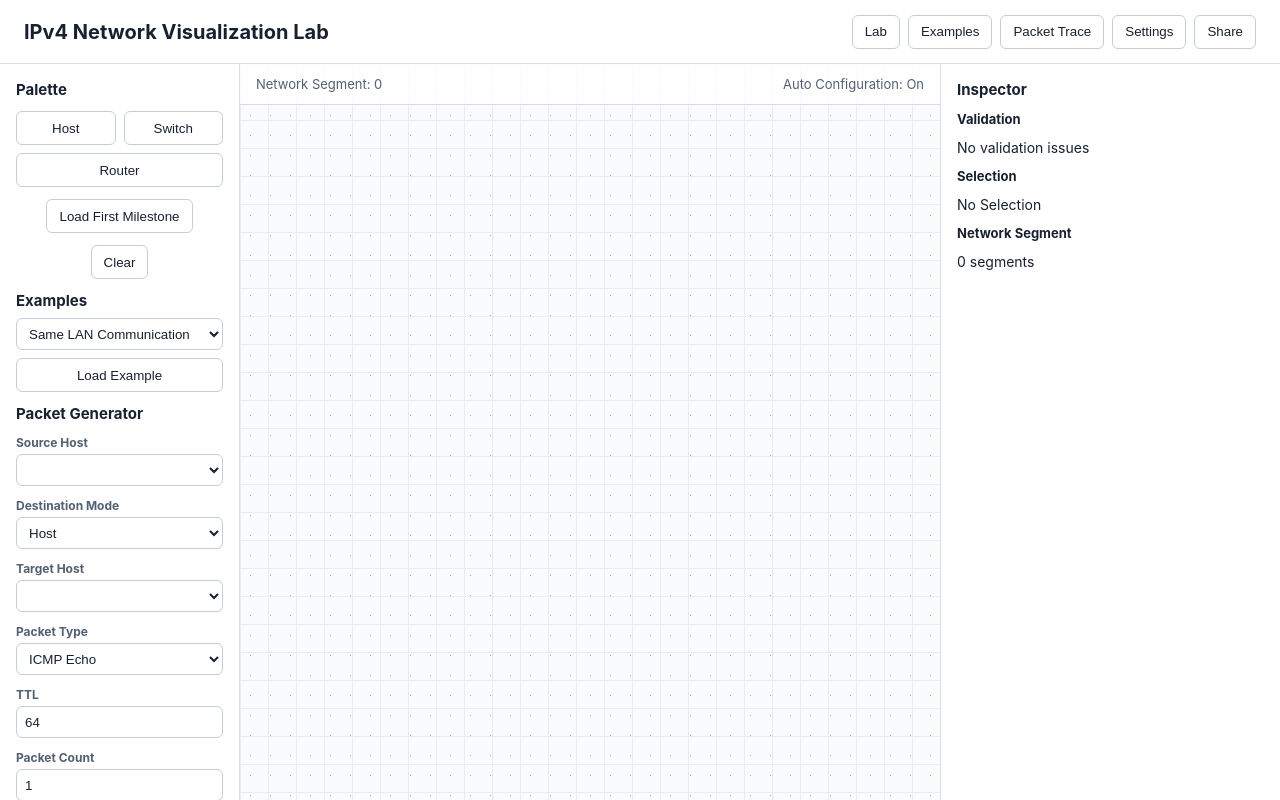
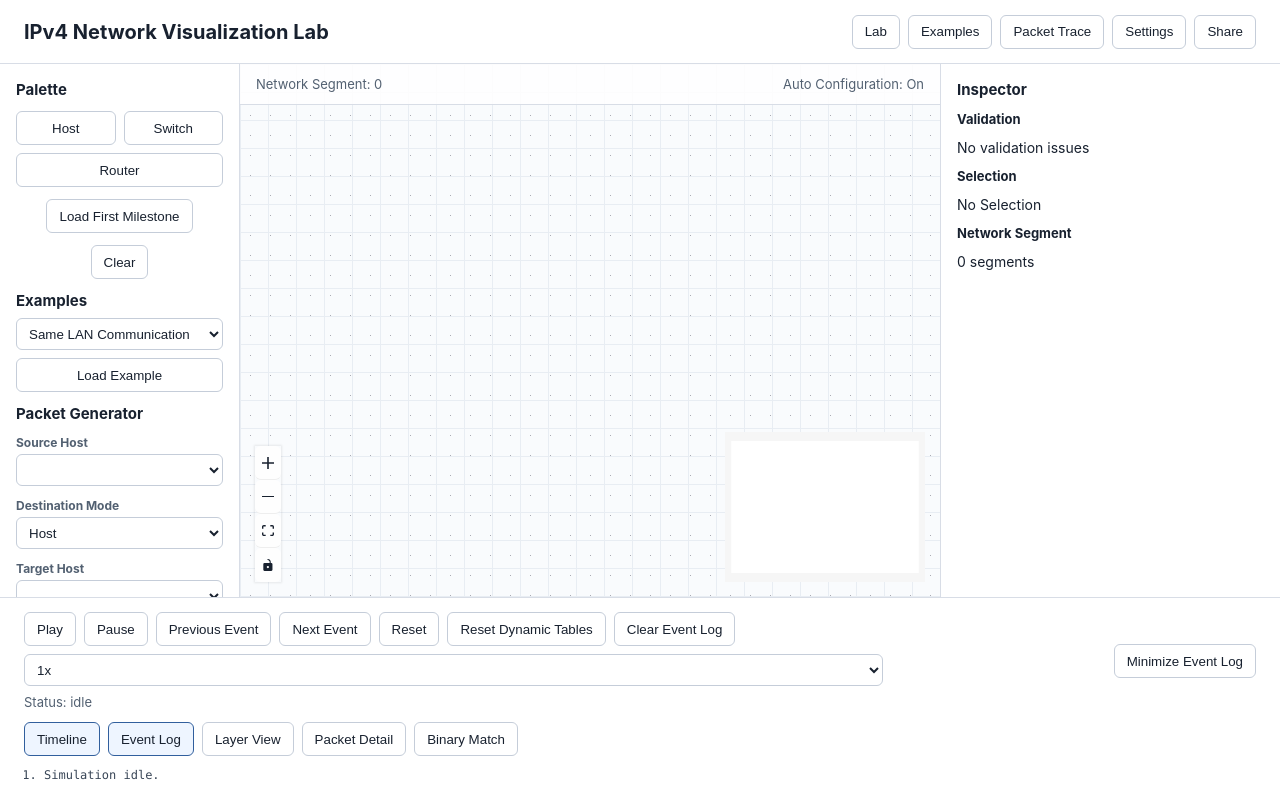
Before and after one commit to YubinMoon/Network-Lab, a React (Vite) app: page / in a window 1280 px wide. Shown: the top 800 px of the page. Built offline with nearby package versions, Linux system fonts and the light colour scheme.

Commit message:
fix: keep simulation panel visible

```diff
--- a/src/App.css
+++ b/src/App.css
@@ -1,7 +1,9 @@
 .lab-shell {
-  min-height: 100vh;
+  height: 100vh;
+  min-height: 0;
   display: grid;
-  grid-template-rows: auto 1fr auto;
+  grid-template-rows: auto minmax(0, 1fr) auto;
+  overflow: hidden;
   background: #f6f7f9;
   color: #18212f;
 }
@@ -70,12 +72,15 @@ input {
   min-height: 0;
   display: grid;
   grid-template-columns: minmax(180px, 240px) minmax(420px, 1fr) minmax(260px, 340px);
+  overflow: hidden;
 }
 
 .palette,
 .inspector {
   min-width: 0;
+  min-height: 0;
   padding: 16px;
+  overflow-y: auto;
   background: #ffffff;
 }
 
@@ -177,8 +182,9 @@ dd {
 
 .canvas {
   min-width: 0;
+  min-height: 0;
   display: grid;
-  grid-template-rows: auto 1fr;
+  grid-template-rows: auto minmax(0, 1fr);
   background:
     linear-gradient(#e8edf3 1px, transparent 1px),
     linear-gradient(90deg, #e8edf3 1px, transparent 1px),
@@ -187,7 +193,8 @@ dd {
 }
 
 .canvas .react-flow {
-  min-height: 100%;
+  height: 100%;
+  min-height: 0;
 }
 
 .canvas-toolbar {
@@ -216,6 +223,13 @@ dd {
 
 .network-node-card.selected {
   outline: 3px solid rgba(49, 95, 157, 0.28);
+}
+
+.network-node-card.active {
+  outline: 3px solid rgba(194, 105, 26, 0.42);
+  box-shadow:
+    0 0 0 5px rgba(194, 105, 26, 0.14),
+    0 10px 20px rgba(24, 33, 47, 0.08);
 }
 
 .network-node-card.host {
@@ -346,9 +360,36 @@ dd {
 .simulation-panel {
   display: grid;
   gap: 12px;
+  min-height: 0;
+  max-height: 34vh;
   padding: 14px 24px 18px;
   border-top: 1px solid #d8dde6;
+  overflow: hidden;
   background: #ffffff;
+}
+
+.simulation-panel.collapsed {
+  gap: 0;
+  padding-block: 10px;
+}
+
+.simulation-panel-header {
+  display: flex;
+  align-items: center;
+  justify-content: space-between;
+  gap: 12px;
+  min-width: 0;
+}
+
+.simulation-panel-content {
+  display: grid;
+  gap: 12px;
+  min-height: 0;
+  overflow: hidden;
+}
+
+.simulation-panel-header .simulation-controls {
+  min-width: 0;
 }
 
 .simulation-controls span {
@@ -369,7 +410,7 @@ dd {
 .event-log {
   display: grid;
   gap: 6px;
-  max-height: 160px;
+  max-height: min(20vh, 180px);
   margin: 0;
   padding: 0 0 0 20px;
   overflow: auto;
@@ -409,7 +450,7 @@ dd {
 .binary-match {
   display: grid;
   gap: 10px;
-  max-height: 180px;
+  max-height: min(20vh, 180px);
   overflow: auto;
   text-align: left;
 }
@@ -470,6 +511,16 @@ dd {
 }
 
 @media (max-width: 980px) {
+  body {
+    overflow: auto;
+  }
+
+  .lab-shell {
+    height: auto;
+    min-height: 100vh;
+    overflow: visible;
+  }
+
   .top-bar,
   .canvas-toolbar {
     align-items: flex-start;
@@ -478,10 +529,13 @@ dd {
 
   .workspace {
     grid-template-columns: 1fr;
+    overflow: visible;
   }
 
   .palette,
   .inspector {
+    max-height: none;
+    overflow: visible;
     border: 0;
     border-bottom: 1px solid #d8dde6;
   }
@@ -489,4 +543,13 @@ dd {
   .canvas {
     min-height: 420px;
   }
+
+  .simulation-panel {
+    max-height: none;
+  }
+
+  .simulation-panel-header {
+    align-items: flex-start;
+    flex-direction: column;
+  }
 }
--- a/src/components/canvas/NetworkCanvas.tsx
+++ b/src/components/canvas/NetworkCanvas.tsx
@@ -55,6 +55,7 @@ export function NetworkCanvas() {
         data: {
           label: node.name,
           nodeType: node.type,
+          active: currentEvent?.actorNodeId === node.id,
           interfaces: node.interfaces.map(
             (networkInterface) =>
               networkInterface.ipAddress && networkInterface.prefixLength
@@ -63,7 +64,7 @@ export function NetworkCanvas() {
           ),
         },
       })),
-    [selectedObject, topology.nodes],
+    [currentEvent, selectedObject, topology.nodes],
   )
   const flowEdges = useMemo<LabFlowEdge[]>(
     () =>
--- a/src/components/canvas/NetworkNodeCard.tsx
+++ b/src/components/canvas/NetworkNodeCard.tsx
@@ -13,7 +13,11 @@ export function NetworkNodeCard({
   variant,
 }: NetworkNodeCardProps) {
   return (
-    <div className={`network-node-card ${variant} ${selected ? 'selected' : ''}`}>
+    <div
+      className={`network-node-card ${variant} ${selected ? 'selected' : ''} ${
+        data.active ? 'active' : ''
+      }`}
+    >
       <Handle type="target" position={Position.Left} />
       <div className="node-title">{data.label}</div>
       <div className="node-kind">{nodeLabel(data.nodeType)}</div>
--- a/src/components/canvas/PacketToken.tsx
+++ b/src/components/canvas/PacketToken.tsx
@@ -6,7 +6,7 @@ export function PacketToken() {
   const currentEventIndex = useLabStore((state) => state.currentEventIndex)
   const currentEvent = simulationTrace?.events[currentEventIndex]
 
-  if (!currentEvent || currentEvent.type === 'host-subnet-check') {
+  if (!currentEvent) {
     return null
   }
 
@@ -26,6 +26,10 @@ export function PacketToken() {
 }
 
 function packetLabel(eventType: string): string {
+  if (eventType === 'host-subnet-check') {
+    return 'Host Check'
+  }
+
   if (eventType === 'arp-request-sent') {
     return 'ARP Request'
   }
@@ -34,6 +38,14 @@ function packetLabel(eventType: string): string {
     return 'ARP Reply'
   }
 
+  if (eventType.startsWith('switch-')) {
+    return 'Switching'
+  }
+
+  if (eventType.startsWith('router-')) {
+    return 'Routing'
+  }
+
   if (eventType === 'packet-dropped') {
     return 'Dropped'
   }
--- a/src/components/canvas/flowTypes.ts
+++ b/src/components/canvas/flowTypes.ts
@@ -5,6 +5,7 @@ export interface LabNodeData extends Record<string, unknown> {
   label: string
   nodeType: NodeType
   interfaces: string[]
+  active: boolean
 }
 
 export interface LabEdgeData extends Record<string, unknown> {
--- a/src/components/simulation/SimulationPanel.tsx
+++ b/src/components/simulation/SimulationPanel.tsx
@@ -23,10 +23,25 @@ const tabs: SimulationTab[] = [
 
 export function SimulationPanel() {
   const [activeTab, setActiveTab] = useState<SimulationTab>('Event Log')
+  const [collapsed, setCollapsed] = useState(false)
 
   return (
-    <section className="simulation-panel" aria-label="Simulation Panel">
+    <section
+      className={collapsed ? 'simulation-panel collapsed' : 'simulation-panel'}
+      aria-label="Simulation Panel"
+    >
+      <div className="simulation-panel-header">
         <SimulationControls />
+        <button
+          type="button"
+          aria-expanded={!collapsed}
+          onClick={() => setCollapsed((nextCollapsed) => !nextCollapsed)}
+        >
+          {collapsed ? 'Expand Event Log' : 'Minimize Event Log'}
+        </button>
+      </div>
+      {!collapsed ? (
+        <div className="simulation-panel-content">
           <div className="simulation-tabs">
             {tabs.map((tab) => (
               <button
@@ -44,6 +59,8 @@ export function SimulationPanel() {
           {activeTab === 'Layer View' ? <LayerView /> : null}
           {activeTab === 'Packet Detail' ? <PacketDetail /> : null}
           {activeTab === 'Binary Match' ? <BinaryMatchView /> : null}
+        </div>
+      ) : null}
     </section>
   )
 }
--- a/src/index.css
+++ b/src/index.css
@@ -15,16 +15,20 @@
 }
 
 html {
+  height: 100%;
   min-width: 320px;
   background: #f6f7f9;
 }
 
 body {
+  height: 100%;
   min-width: 320px;
   min-height: 100vh;
   margin: 0;
+  overflow: hidden;
 }
 
 #root {
+  height: 100%;
   min-height: 100vh;
 }
```
Also changed, not shown: 1 other file (tests, documents, lock files or other folders). Lines whose indentation alone changed are shown as unchanged.
